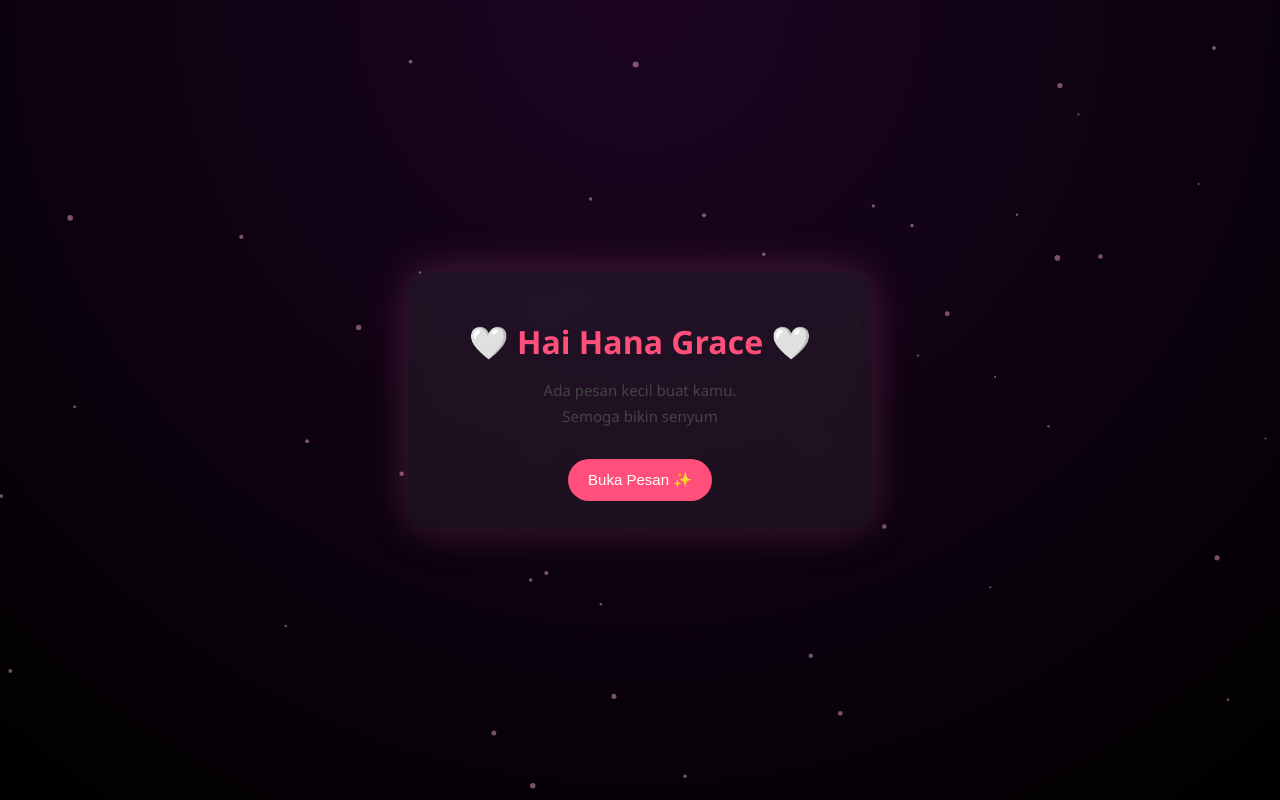
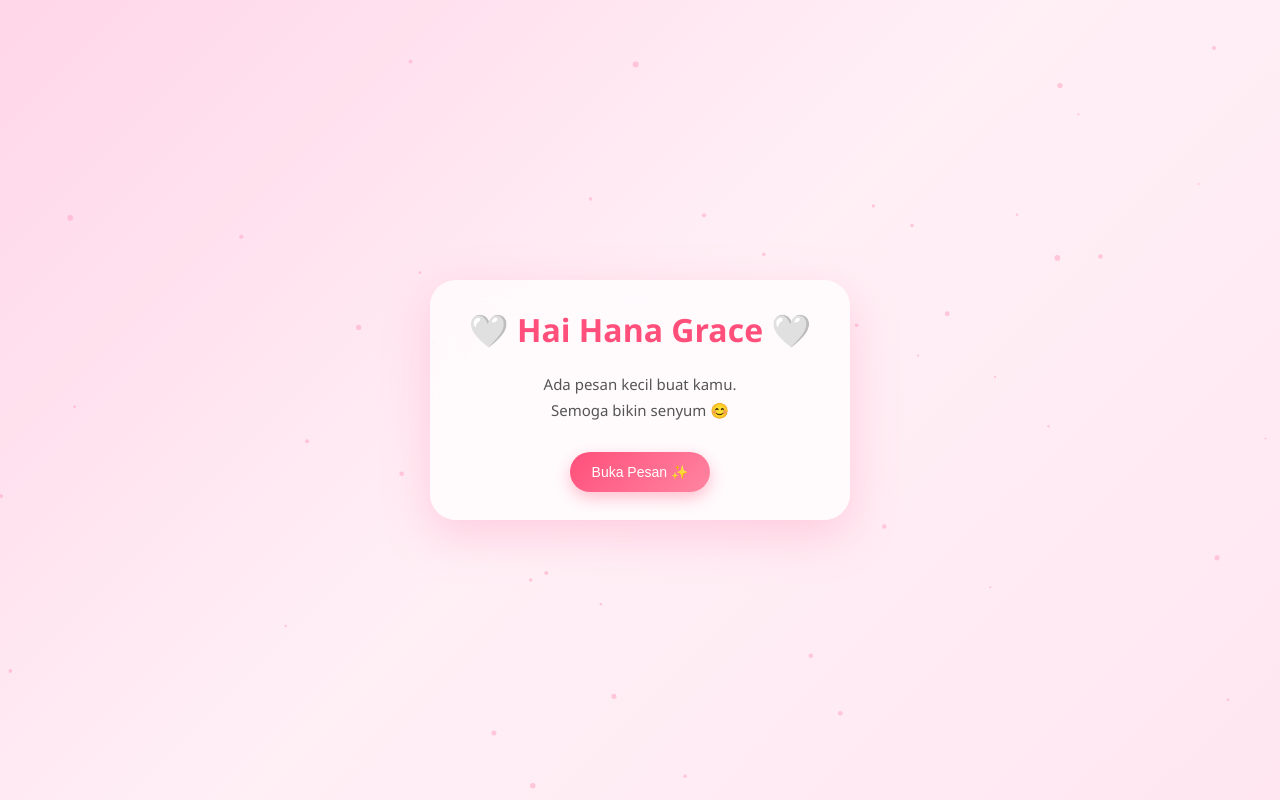
Before and after one commit to jonicfebtian/valentine, a plain HTML site: page index.html in a window 1280 px wide. Drawn offline with Linux system fonts and the light colour scheme.

Commit message:
Update index.html

```diff
--- a/index.html
+++ b/index.html
@@ -3,95 +3,111 @@
 <head>
 <meta charset="UTF-8">
 <meta name="viewport" content="width=device-width, initial-scale=1.0">
-<title>Happy Valentine 🤍</title>
+<title>Untuk Hana 🤍</title>
+
 <style>
+*{box-sizing:border-box}
+
+body{
+  margin:0;
+  font-family:'Segoe UI',system-ui,-apple-system,sans-serif;
+  min-height:100vh;
+  display:flex;
+  justify-content:center;
+  align-items:center;
+  background:linear-gradient(135deg,#ffd6e8,#fff0f6,#ffe6f0);
+  overflow:hidden;
+}
+
 #lux{
   position:fixed;
   inset:0;
   z-index:0;
   pointer-events:none;
 }
-.card, .container{
+
+.container{
   position:relative;
   z-index:2;
-}
-body{
-  margin:0;
-  font-family: 'Segoe UI', system-ui, -apple-system, sans-serif;
-  min-height:100vh;
-  display:flex;
-  align-items:center;
-  justify-content:center;
-  background: radial-gradient(circle at top, #1c0522, #000);
-  overflow:hidden;
-  color:#fff;
-}
-.container{
-  background:rgba(255,255,255,.06);
-  backdrop-filter: blur(12px);
-  border-radius:22px;
+  background:rgba(255,255,255,.72);
+  backdrop-filter: blur(14px);
+  border-radius:26px;
   padding:28px 22px;
-  text-align:center;
   max-width:420px;
   width:90%;
-  box-shadow:0 0 40px rgba(255,105,180,.25);
-  animation:fadeIn 1.5s ease;
+  text-align:center;
+  box-shadow:0 15px 45px rgba(255,140,180,.35);
+  animation:fadeIn 1.2s ease;
 }
 
-@keyframes fadeIn{
-  from{opacity:0;transform:translateY(20px)}
-  to{opacity:1;transform:translateY(0)}
+h1{
+  margin-top:0;
+  color:#ff4f7a;
 }
-h1{
-    color:#ff4f7a;
-    margin-bottom:12px;
-}
+
 p{
-    color:#444;
   font-size:15px;
   line-height:1.7;
+  color:#555;
 }
+
 button{
-    margin-top:15px;
-    padding:12px 20px;
+  margin-top:14px;
+  padding:12px 22px;
   border:none;
-    border-radius:25px;
-    background:#ff4f7a;
+  border-radius:30px;
+  background:linear-gradient(135deg,#ff4f7a,#ff85a1);
   color:white;
-    font-size:15px;
+  font-size:14px;
   cursor:pointer;
+  box-shadow:0 6px 16px rgba(255,79,122,.35);
 }
-.hide{
-    display:none;
+
+button:active{transform:scale(.97)}
+
+.hide{display:none}
+
+@keyframes fadeIn{
+  from{opacity:0;transform:translateY(15px)}
+  to{opacity:1;transform:translateY(0)}
 }
 </style>
 </head>
+
 <body>
+
 <canvas id="lux"></canvas>
+
 <div class="container" id="openCard">
   <h1>🤍 Hai Hana Grace 🤍</h1>
-    <p>Ada pesan kecil buat kamu.<br>Semoga bikin senyum </p>
+  <p>Ada pesan kecil buat kamu.<br>Semoga bikin senyum 😊</p>
   <button onclick="openMsg()">Buka Pesan ✨</button>
 </div>
+
 <div class="container hide" id="msgCard">
   <h1>Happy Valentine 🤍</h1>
   <p>
     Ini cuma pesan sederhana,<br>
-        tapi semoga bisa jadi pengingat kecil <br><br>
+    tapi semoga bisa jadi pengingat kecil.<br><br>
+
     Terima kasih ya, karena obrolan sama kamu<br>
     selalu bikin hari terasa lebih ringan dan seru.<br>
     Kadang senyum sendiri, kadang ketawa,<br>
-        padahal cuma baca chat <br><br>
+    padahal cuma baca chat 😊<br><br>
+
     Semoga kita selalu dikasih hal-hal baik,<br>
     urusan dimudahkan,<br>
     dan tetap bisa saling nyemangatin satu sama lain ✨<br><br>
-        Semoga harimu menyenangkan ya ️<br>
+
+    Semoga harimu menyenangkan ya 🤍<br>
     — <b>Jonic Febtian</b>
   </p>
 </div>
-<audio id="music" autoplay loop>
+
+<audio id="music" loop>
   <source src="music.mp3" type="audio/mpeg">
 </audio>
+
 <script>
 function openMsg(){
   document.getElementById("openCard").classList.add("hide");
@@ -105,11 +121,11 @@ const c=document.getElementById("lux");
 if(c){
   const ctx=c.getContext("2d");
   function resize(){
-    c.width=window.innerWidth;
-    c.height=window.innerHeight;
+    c.width=innerWidth;
+    c.height=innerHeight;
   }
   resize();
-  window.onresize=resize;
+  onresize=resize;
 
   let p=[];
   for(let i=0;i<50;i++){
@@ -125,7 +141,7 @@ if(c){
     ctx.clearRect(0,0,c.width,c.height);
     for(let i of p){
       ctx.beginPath();
-      ctx.fillStyle="rgba(255,180,220,.45)";
+      ctx.fillStyle="rgba(255,160,190,.5)";
       ctx.arc(i.x,i.y,i.r,0,Math.PI*2);
       ctx.fill();
       i.y-=i.s;
@@ -136,5 +152,6 @@ if(c){
   draw();
 }
 </script>
+
 </body>
 </html>
```
Lines whose indentation alone changed are shown as unchanged.
